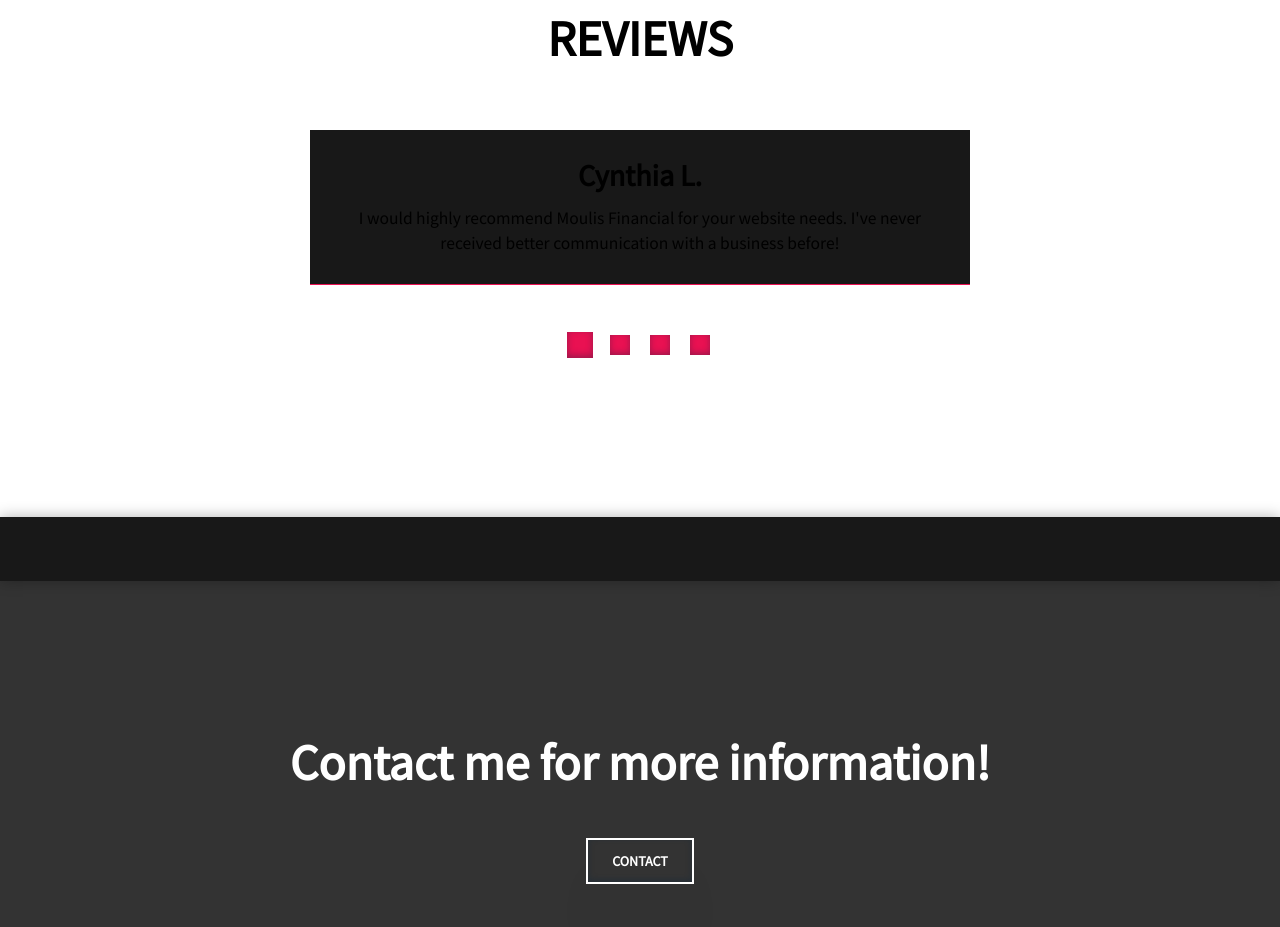
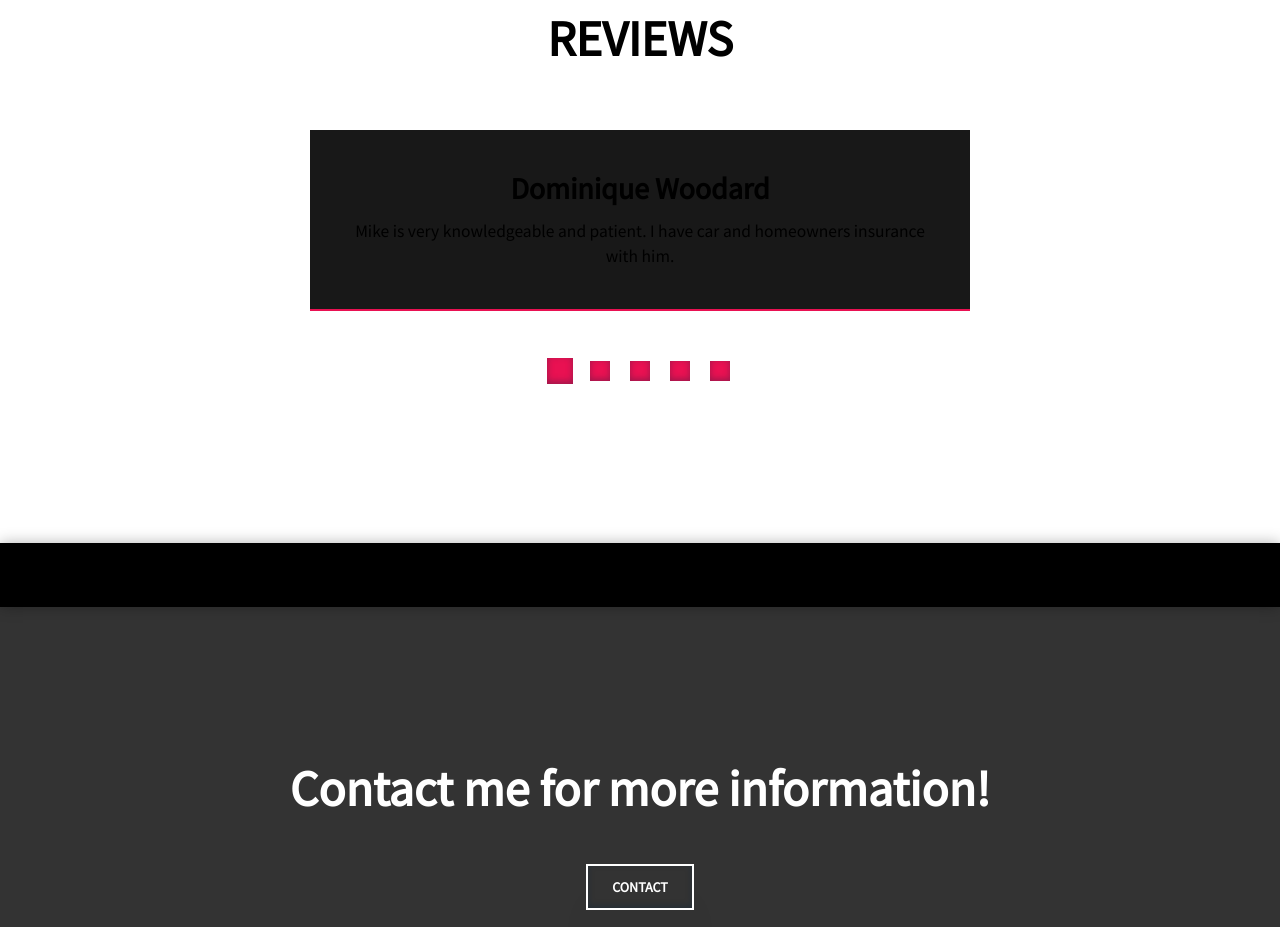
Before and after one commit to dcrame2/insurance-agent, a React (Create React App) app: page / in a window 1280 px wide. Shown: the part 2380-3307 px from the top of the page. Built offline with nearby package versions, Linux system fonts and the light colour scheme.

Commit message:
testimonial

```diff
--- a/src/components/TestimonialsV2.jsx
+++ b/src/components/TestimonialsV2.jsx
@@ -71,7 +71,7 @@ const InnerContainer = styled.div`
         flex-direction: column;
         max-width: 660px;
         background-color: ${Variables.primaryColor2};
-        border-bottom: 1px solid ${Variables.primaryColor};
+        border-bottom: 2px solid ${Variables.primaryColor};
         padding: 26px 32px 28px;
         /* border-radius: 24px; */
 
@@ -102,6 +102,7 @@ const InnerContainer = styled.div`
     button {
       background-color: unset;
       border: unset;
+      z-index: 1;
 
       &.prev {
         transform: rotate(180deg);
@@ -179,29 +180,6 @@ const InnerContainer = styled.div`
     }
   }
 `;
-
-const data = {
-  heading: "Hear what people are saying",
-  subheading: `Testimonials from ${Variables.companyName} customers`,
-  testimonials: [
-    {
-      name: "Cynthia L.",
-      content: `I would highly recommend ${Variables.companyName} for your website needs. I've never received better communication with a business before!`,
-    },
-    {
-      name: "Tim C.",
-      content: `${Variables.companyName} transformed my business to a new level which increased my site viewers over 100%.`,
-    },
-    {
-      name: "Anna J.",
-      content: `I can't thank ${Variables.companyName} enough for building our website. The design and support they provided is unmatched.`,
-    },
-    {
-      name: "Bill A.",
-      content: `${Variables.companyName} makes the best websites I have ever seen. They tripled my website viewers in 2 months.`,
-    },
-  ],
-};
 
 export default function TestimonialsV2({ data }) {
   const [activeIndex, setActiveIndex] = useState(0);
--- a/src/data/Data.js
+++ b/src/data/Data.js
@@ -136,20 +136,25 @@ export const ReviewsData = {
   // subheading: `Testimonials from ${Variables.companyName} customers`,
   testimonials: [
     {
-      name: "Cynthia L.",
-      content: `I would highly recommend ${Variables.companyName} for your website needs. I've never received better communication with a business before!`,
+      name: "Dominique Woodard",
+      content: `Mike is very knowledgeable and patient. I have car and homeowners insurance with him.`,
     },
     {
-      name: "Tim C.",
-      content: `${Variables.companyName} transformed my business to a new level which increased my site viewers over 100%.`,
+      name: "Randy Brooks",
+      content: `Very nice working with  Mike! He suggested a couple of was to keep my great home owners covering and still save a few dollars as well. Thanks Mike for your help and professionalism!`,
     },
     {
-      name: "Anna J.",
-      content: `I can't thank ${Variables.companyName} enough for building our website. The design and support they provided is unmatched.`,
+      name: "Brandon O'Connor",
+      content: `Mike was incredible easy to work with! He answered all of my questions thoroughly and provided a great customer experience. Thankful to have him as my point of contact.`,
     },
     {
-      name: "Bill A.",
-      content: `${Variables.companyName} makes the best websites I have ever seen. They tripled my website viewers in 2 months.`,
+      name: "Joey Mende",
+      content: `I had a lot of questions about different home insurance coverages and mike answered them all. I feel like I was able to make the best decision for me. You won’t regret working with him!
+      Thanks Mike!!!`,
+    },
+    {
+      name: "Sam An",
+      content: `Real painless experience. Couldn't believe how much money I was saving while getting better coverage!`,
     },
   ],
 };
--- a/src/pages/Home.jsx
+++ b/src/pages/Home.jsx
@@ -66,7 +66,7 @@ const Home = () => {
       <TestimonialsV2 data={ReviewsData} />
       <Spacer
         shadowToggle="true"
-        color={Variables.primaryColor2}
+        color={Variables.black}
         desktop={64}
         tablet={120}
         mobile={100}
--- a/src/sub_components/svg/Arrow.jsx
+++ b/src/sub_components/svg/Arrow.jsx
@@ -1,5 +1,5 @@
-import styled from 'styled-components';
-import { Variables } from '../../styles/Variables';
+import styled from "styled-components";
+import { Variables } from "../../styles/Variables";
 
 const ArrowSvg = styled.svg`
   max-width: 45px;
@@ -16,13 +16,13 @@ const ArrowSvg = styled.svg`
 export default function Arrow() {
   return (
     <ArrowSvg
-            height='100%'
-            width='100%'
-            viewBox='0 0 100 100'
-            preserveAspectRatio='none'
+      height="100%"
+      width="100%"
+      viewBox="0 0 100 100"
+      preserveAspectRatio="none"
     >
-            <polyline points='10,50 90,50' />
-            <polyline points='60,75 90,50 60,25' />
+      {/* <polyline points="10,50 90,50" /> */}
+      <polyline points="60,75 90,50 60,25" />
     </ArrowSvg>
   );
 }
```
Lines whose indentation alone changed are shown as unchanged.
